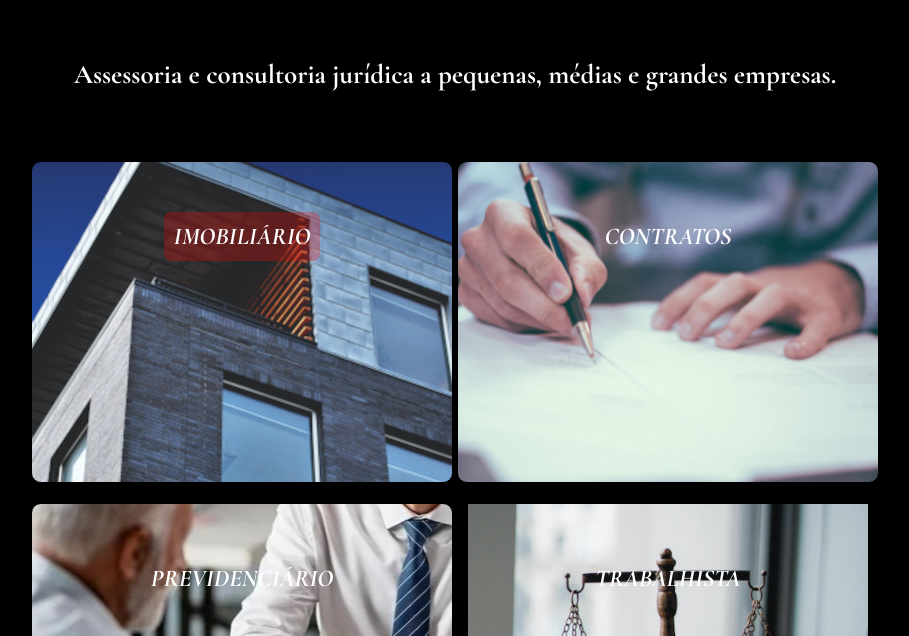
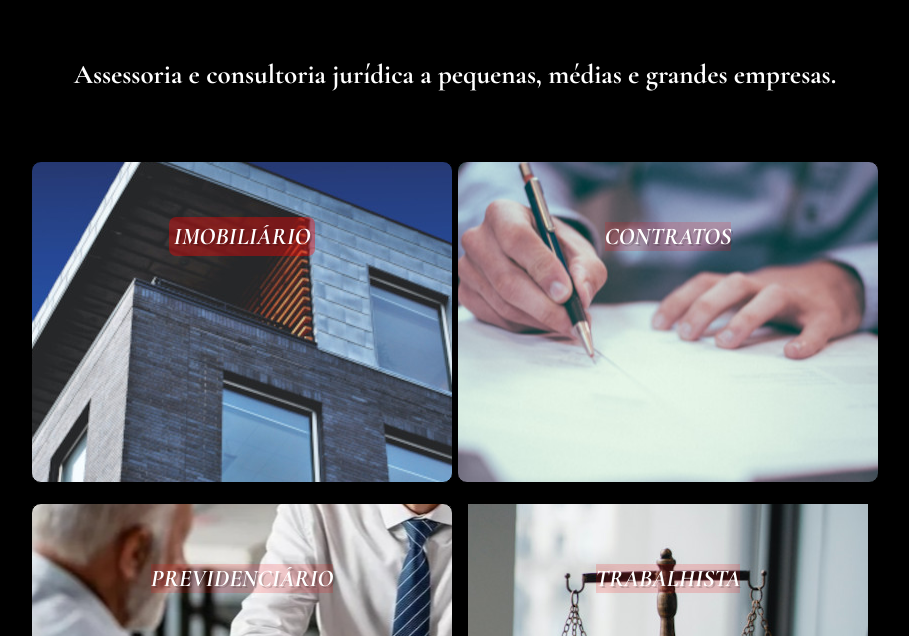
Before and after one commit to guilhermelevii/jbc-advocacia, a plain HTML site: page index.html in a window 1280 px wide. In both pictures the pointer is over the link "IMOBILIÁRIO". Shown: the part 713-1349 px from the top of the page, without its empty margins (185-1094 px from the left). Drawn offline with nearby package versions, Linux system fonts and the light colour scheme; a web font is replaced by a local one.

Commit message:
segunda atualizações do dia

```diff
--- a/style.css
+++ b/style.css
@@ -111,7 +111,7 @@ div.bloco {
   height: 200px;
   border: 1px solid black;
   margin: 10px;
-  border-radius: 10px;
+  border-radius:10px;
   padding: 60px;
   text-align: center;
   margin: auto;
@@ -124,20 +124,23 @@ div.bloco {
   font-family: var(--fonte-textual);
   font-weight: bold;
   font-style: italic;
+
 }
 
 div.bloco > a {
   text-decoration: none;
   color: white;
   font-size: x-large;
+  background-color: rgba(255, 0, 0, 0.158);
+  text-shadow: 2px 2px  rgba(0, 0, 0, 0.178);
 
 }
 
 div.bloco > a:hover {
-  background-color: rgba(255, 0, 0, 0.26);
-  padding: 10px;
+  background-color: rgba(255, 0, 0, 0.377);
+  padding: 5px;
   border-radius: 7px;
-  transition-duration: 0.8s;
+  transition-duration: 0.5s;
 }
 
 div#q1 {
```
